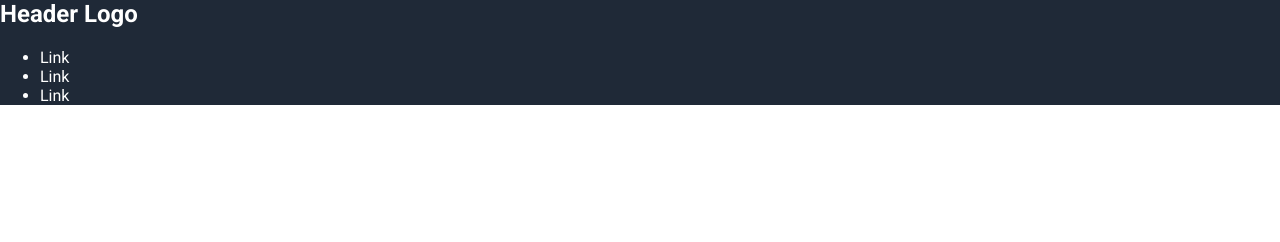
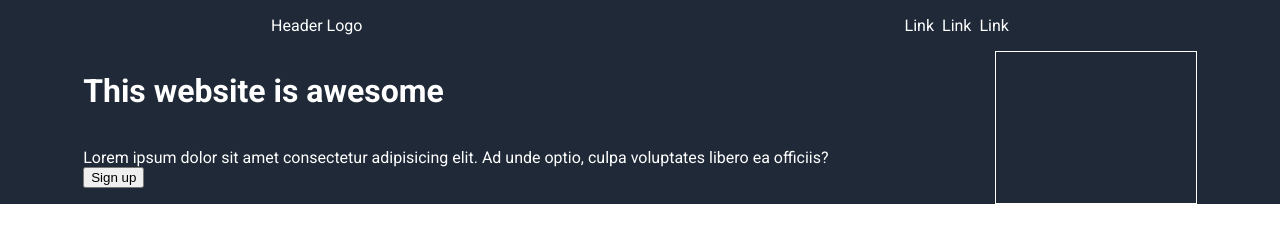
Before and after one commit to itsmeilyn/odin-landing-page, a plain HTML site: page index.html in a window 1280 px wide. Drawn offline with Linux system fonts and the light colour scheme.

Commit message:
add hero and hero img

```diff
--- a/css/style.css
+++ b/css/style.css
@@ -2,6 +2,10 @@
   /* background-color */
   --dark-bg: #1f2937;
   --white-bg: white;
+  --gray-bg: #e5e7eb;
+
+  /* button color */
+  --primary-btn: #3882f6;
 }
 
 body {
@@ -15,10 +19,44 @@ body {
 header {
   background-color: var(--dark-bg);
   color: white;
+  display: flex;
+  flex-direction: column;
 }
 
-h1 {
-  margin-top: 0;
+#header-logo {
+  margin: 0;
+}
+
+/* nav */
+nav {
+  display: flex;
+  justify-content: space-around;
+  align-items: center;
+}
+
+ul {
+  display: flex;
+  gap: 8px;
+  list-style-type: none;
+  padding-left: 0;
 }
 
 /* Hero */
+.hero {
+  display: flex;
+  justify-content: space-around;
+}
+
+.left-hero {
+  display: flex;
+  flex-direction: column;
+}
+
+#sign-up-btn {
+  display: block;
+}
+
+.hero-img {
+  border: 1px solid white;
+  width: 200px;
+}
--- a/index.html
+++ b/index.html
@@ -15,13 +15,27 @@
   <body>
     <header>
       <nav>
-        <h1>Header Logo</h1>
+        <p id="header-logo">Header Logo</p>
         <ul>
           <li>Link</li>
           <li>Link</li>
           <li>Link</li>
         </ul>
       </nav>
+      <div class="hero">
+        <div class="left-hero">
+          <h1>This website is awesome</h1>
+          <p>
+            Lorem ipsum dolor sit amet consectetur adipisicing elit. Ad unde
+            optio, culpa voluptates libero ea officiis?
+            <button id="sign-up-btn">Sign up</button>
+          </p>
+        </div>
+        <div class="hero-img">
+          <img src="" alt="" />
+        </div>
+      </div>
     </header>
+    <div class="hero"></div>
   </body>
 </html>
```
